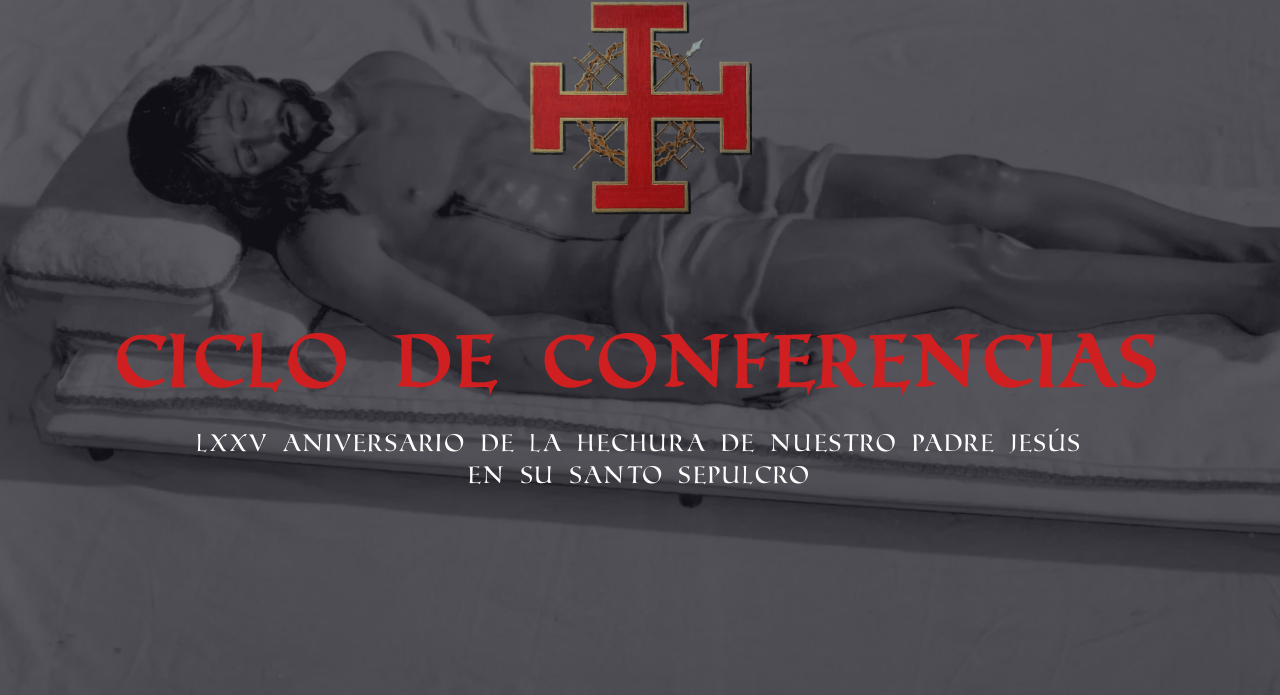
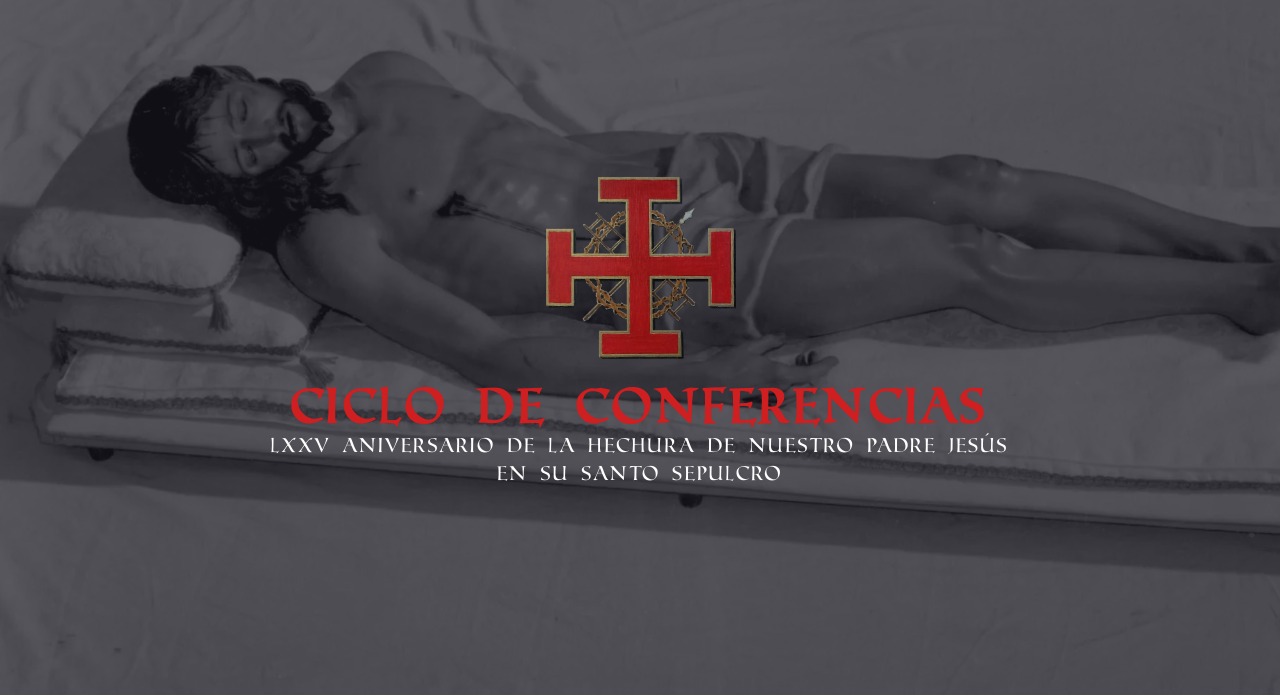
Before and after one commit to sepulcroydoloresmotril/sepulcroydolores-web, an Astro site: page /eventos/ciclo-conferencias in a window 1280 px wide. Shown: the part 105-800 px from the top of the page. Built offline with nearby package versions, Linux system fonts and the light colour scheme; Astro itself is replaced by a stand-in of ours.

Commit message:
FIX: handle sizes and margins on hero section

```diff
--- a/src/components/Sections/HeroSection.astro
+++ b/src/components/Sections/HeroSection.astro
@@ -5,7 +5,7 @@ import Slider from "../Slider.astro";
 
 <section
 	id="hero"
-	class="relative z-10 h-screen flex flex-col justify-center items-center gap-10"
+	class="relative z-10 h-screen flex flex-col justify-center items-center gap-10 lg:gap-5"
 >
 
 	<!-- <Slider /> -->
@@ -17,15 +17,15 @@ import Slider from "../Slider.astro";
 			class="absolute inset-0 w-full h-full object-cover object-left-top opacity-35 -z-10"
 		/>
 	</picture>
-	<Logo class="w-56 mt-36 sm:-mt-36" />
+	<Logo class="w-36 md:w-40 lg:w-48 lg:mt-12" />
 	<div class="max-w-7xl mx-auto">
 		<h1
-			class="mx-auto my-0 px-6 sm:px-20 sm:py-6 sm:mt-10 md:py-7 text-3xl sm:text-5xl md:text-7xl font-bold text-[var(--color-red)] text-center font-roman"
+			class="mx-auto my-0 px-6 sm:px-20  text-3xl sm:text-4xl lg:text-5xl font-bold text-[var(--color-red)] text-center font-roman"
 		>
 			Ciclo de Conferencias
 		</h1>
 		<span
-			class="px-2 text-md sm:text-2xl mx-w-[30] lg:max-w-[60ch] text-pretty mx-auto text-center text-[var(--color-light)] font-roman block"
+			class="px-2 text-md sm:text-xl md-text-2xl mx-w-[30] lg:max-w-[60ch] text-pretty mx-auto text-center text-[var(--color-light)] font-roman block"
 		>
 			LXXV Aniversario de la hechura de Nuestro Padre Jesús en su Santo
 			Sepulcro
```
